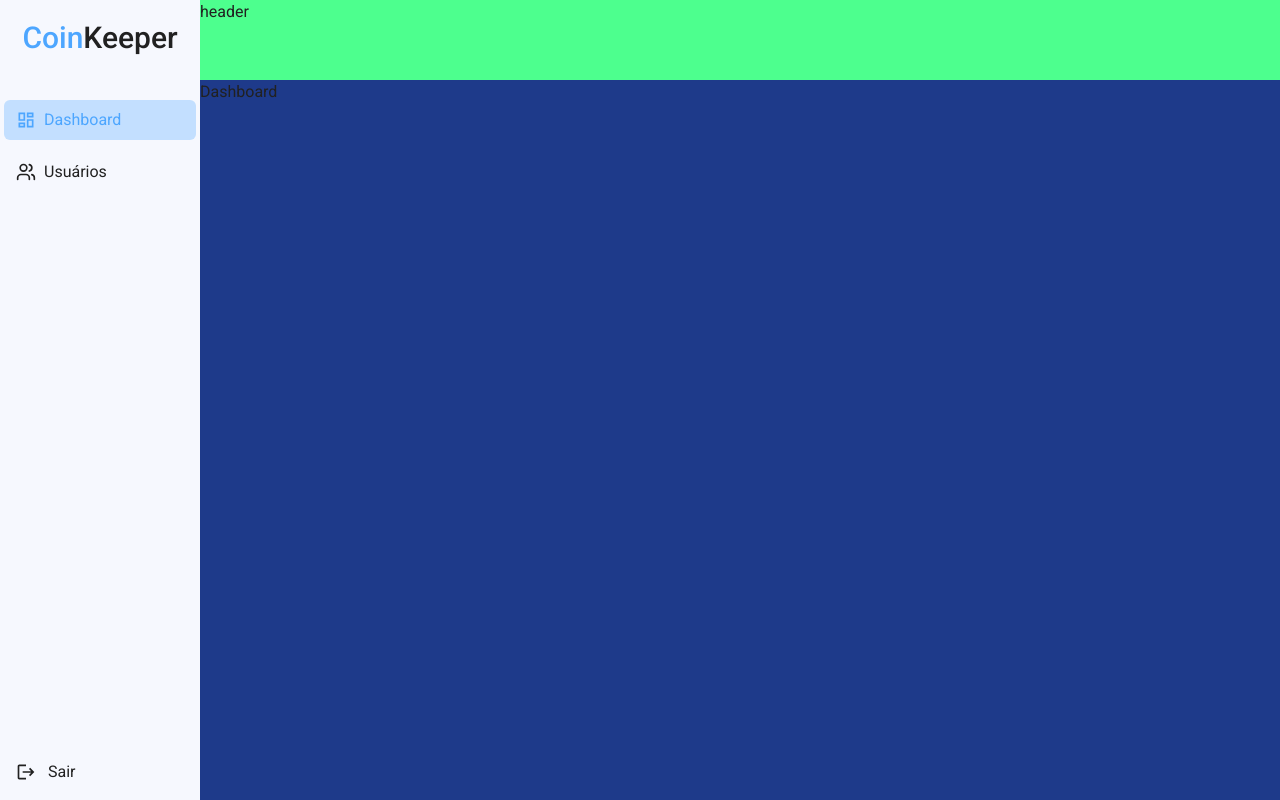
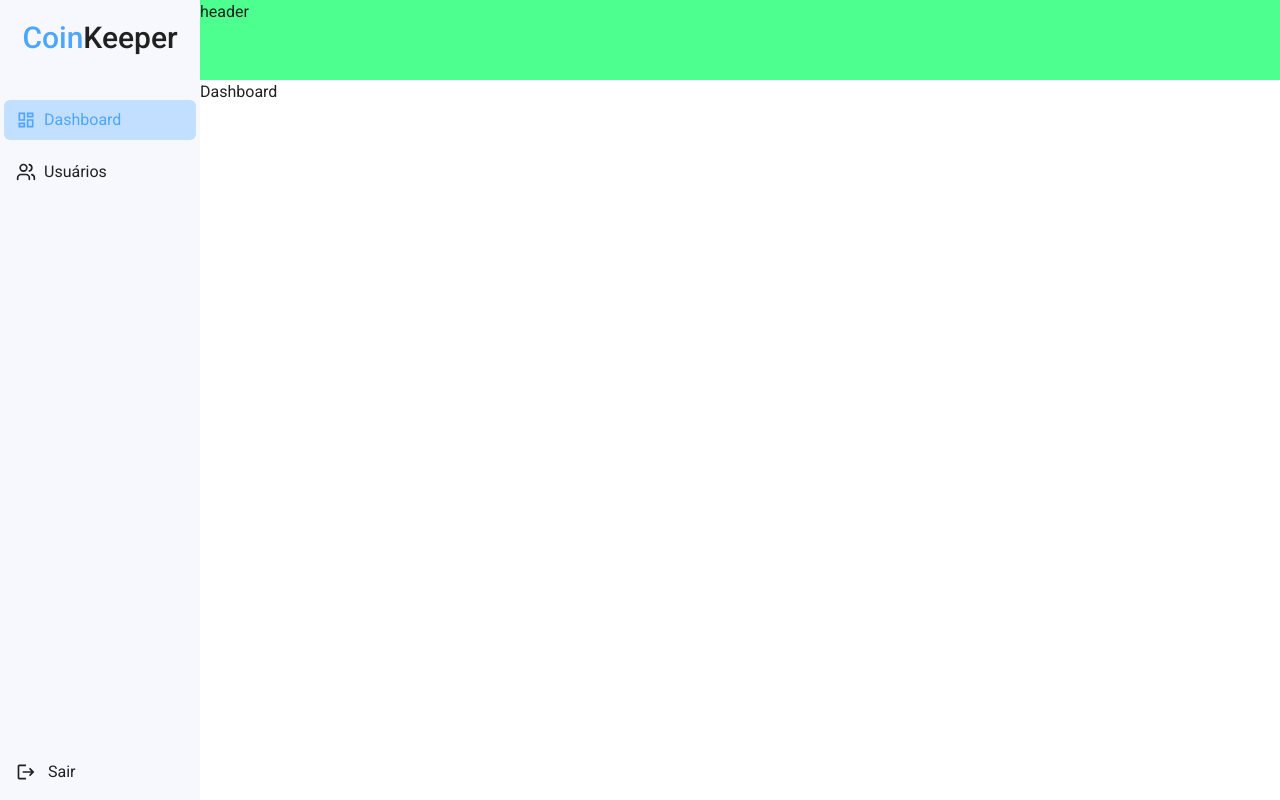
Before and after one commit to LM-Lucas-e-Marcelo/coinkeeper-frontend, a Next.js app: page /dashboard in a window 1280 px wide. Built offline with nearby package versions, Linux system fonts and the light colour scheme.

Commit message:
fix layout

```diff
--- a/src/app/(authenticated)/layout.tsx
+++ b/src/app/(authenticated)/layout.tsx
@@ -14,7 +14,7 @@ export default function AuthenticatedLayout({
   return (
     <div className="grid min-h-screen w-full grid-cols-[200px_calc(100%-200px)] text-darkgray">
       <Sidebar />
-      <div className="bg-blue-900 grid grid-rows-[5rem_calc(100vh-5rem)]">
+      <div className="grid grid-rows-[5rem_calc(100vh-5rem)]">
         <Header />
         <section className="overflow-auto">{children}</section>
       </div>
```
